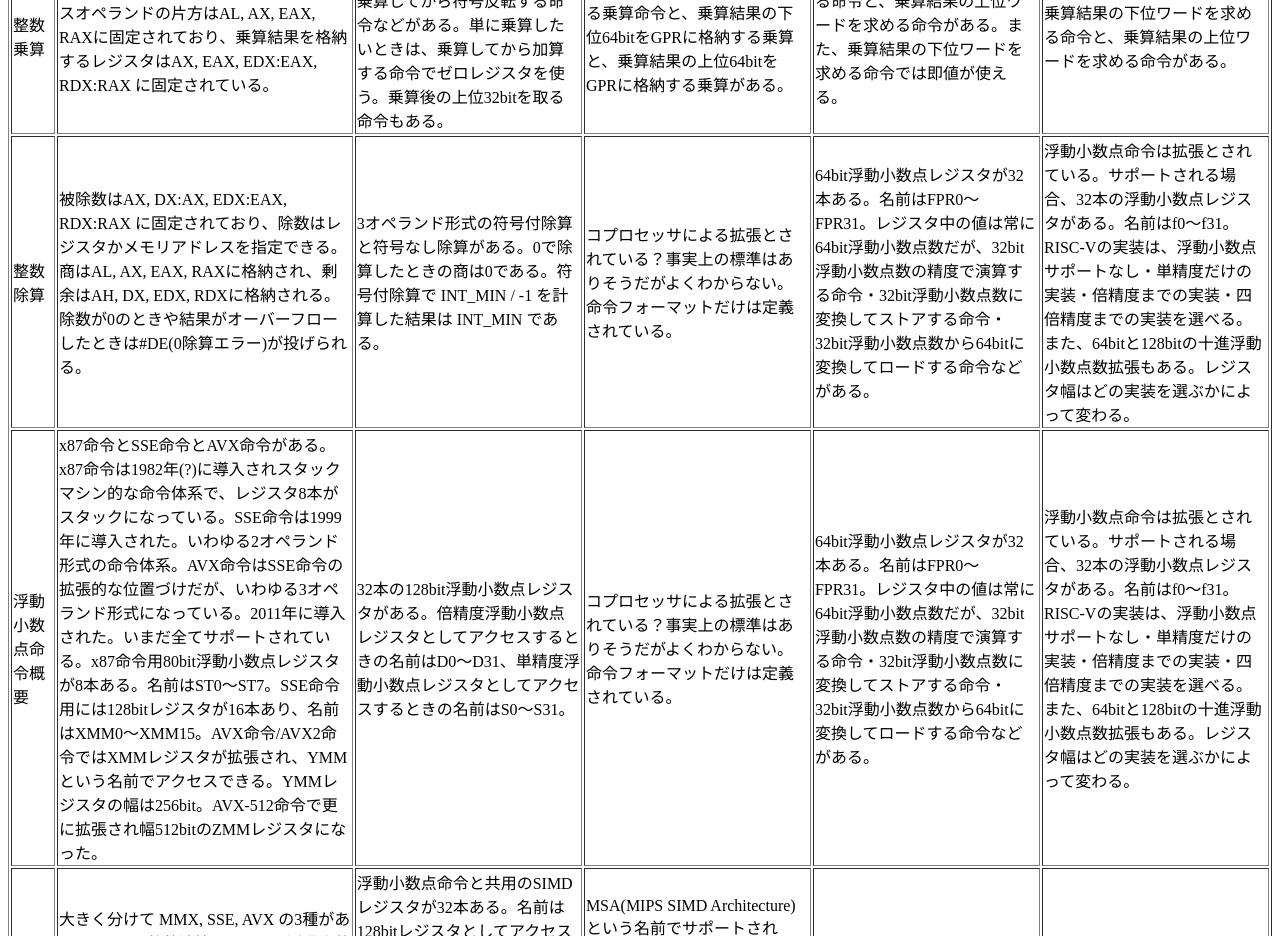
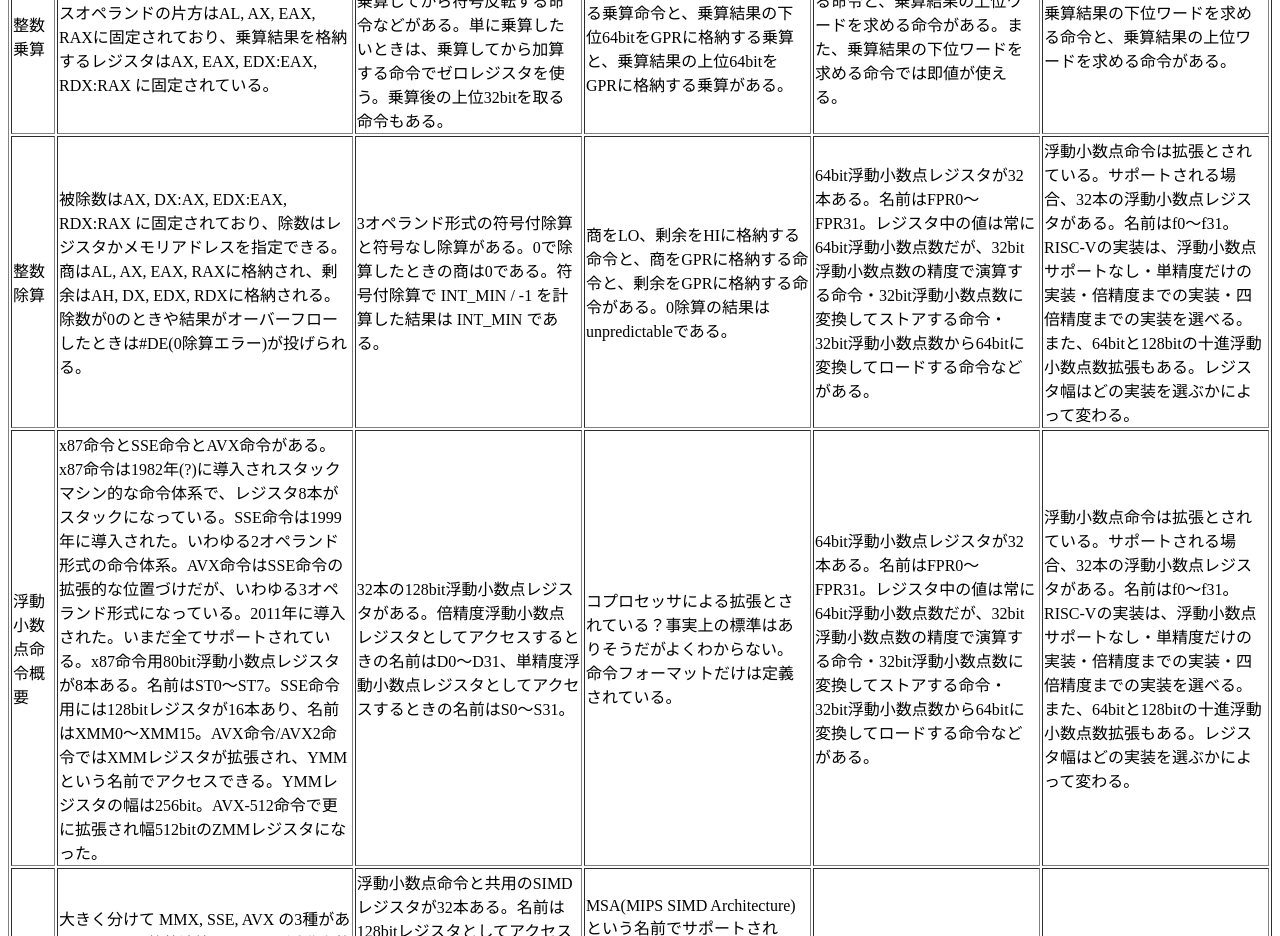
Before and after one commit to usm-takl/usm-takl.github.io, a plain HTML site: page article/64bit_isa_comparison.html in a window 1280 px wide. Shown: the part 3320-4256 px from the top of the page. Drawn offline with Linux system fonts and the light colour scheme.

Commit message:
fixed div of MIPS

```diff
--- a/article/64bit_isa_comparison.html
+++ b/article/64bit_isa_comparison.html
@@ -122,7 +122,7 @@ A32/T32の汎用レジスタとのめんどくさい対応関係は略。</td>
     <td>整数除算</td>
     <td>被除数はAX, DX:AX, EDX:EAX, RDX:RAX に固定されており、除数はレジスタかメモリアドレスを指定できる。商はAL, AX, EAX, RAXに格納され、剰余はAH, DX, EDX, RDXに格納される。除数が0のときや結果がオーバーフローしたときは#DE(0除算エラー)が投げられる。</td>
     <td>3オペランド形式の符号付除算と符号なし除算がある。0で除算したときの商は0である。符号付除算で INT_MIN / -1 を計算した結果は INT_MIN である。</td>
-    <td>コプロセッサによる拡張とされている？事実上の標準はありそうだがよくわからない。命令フォーマットだけは定義されている。</td>
+    <td>商をLO、剰余をHIに格納する命令と、商をGPRに格納する命令と、剰余をGPRに格納する命令がある。0除算の結果はunpredictableである。</td>
     <td>64bit浮動小数点レジスタが32本ある。名前はFPR0～FPR31。レジスタ中の値は常に64bit浮動小数点数だが、32bit浮動小数点数の精度で演算する命令・32bit浮動小数点数に変換してストアする命令・32bit浮動小数点数から64bitに変換してロードする命令などがある。</td>
     <td>浮動小数点命令は拡張とされている。サポートされる場合、32本の浮動小数点レジスタがある。名前はf0～f31。RISC-Vの実装は、浮動小数点サポートなし・単精度だけの実装・倍精度までの実装・四倍精度までの実装を選べる。また、64bitと128bitの十進浮動小数点数拡張もある。レジスタ幅はどの実装を選ぶかによって変わる。</td>
   </tr>
```
